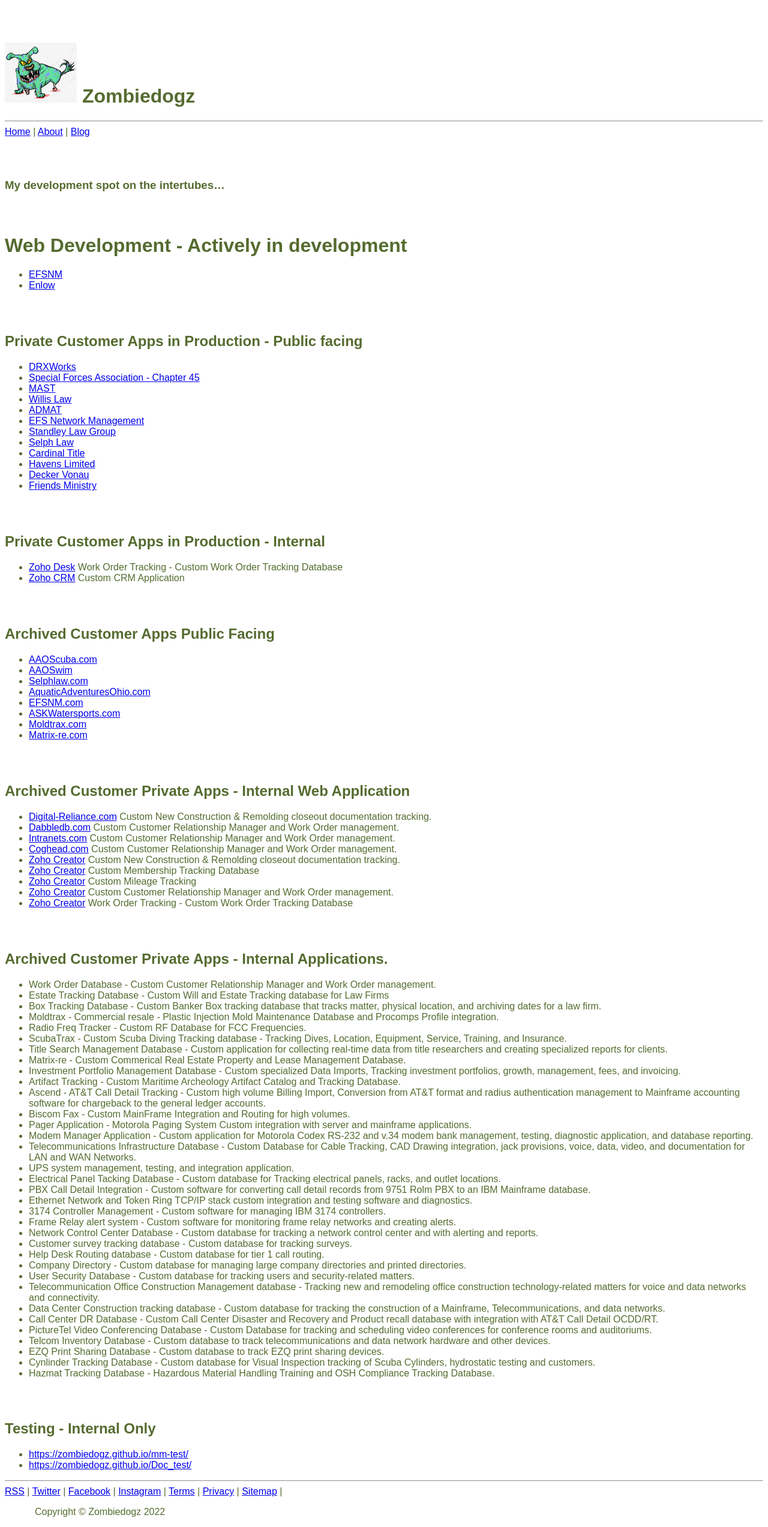
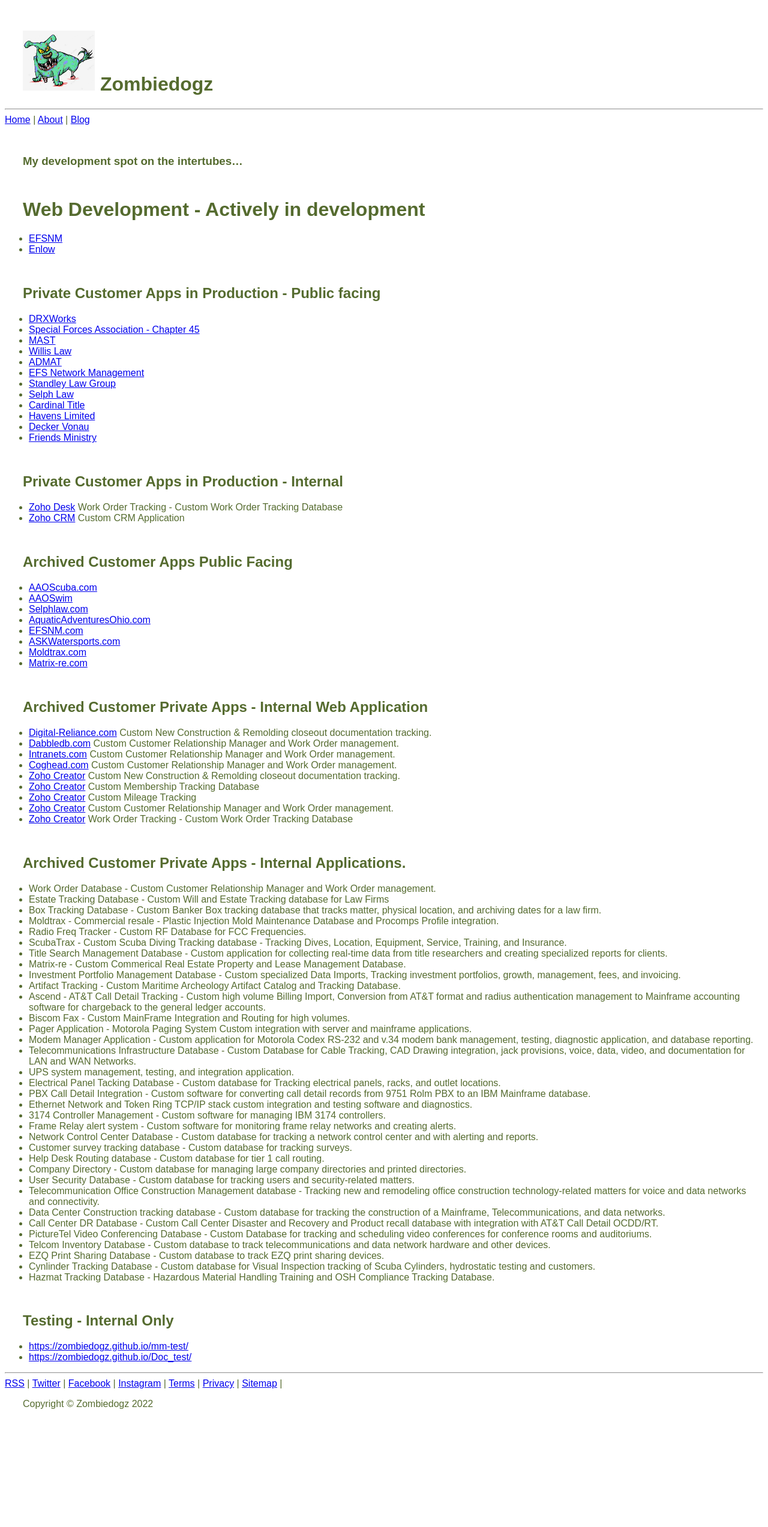
Before and after one commit to zombiedogz/zombiedogz.github.io, a Jekyll site: the page built from index.md, in a window 1280 px wide. Shown: the whole page at 60% size. Built offline with Jekyll 4.4.1, drawn with Linux system fonts in a browser that asks for light colours; after the commit the page ends 2366 px from its top, so only the background shows below that.

Commit message:
adjusted padding

```diff
--- a/assets/css/z_styles.scss
+++ b/assets/css/z_styles.scss
@@ -2,15 +2,16 @@
 ---
 
 body {
-    font-family: Arial, sans-serif;
-    color:darkolivegreen;
+    font-family:    Arial, sans-serif;
+    color:        darkolivegreen;
   }
 
   h1,h2,h3,h4,h5,h6 {
-    padding-top: 50px;
+    padding-top:    30px;
+    padding-left:   30px;
   }
 
   p {
-    padding-left:  50px;
-    padding-right:  50px;
+    padding-left:   30px;
+    padding-right:  30px;
   }
```
